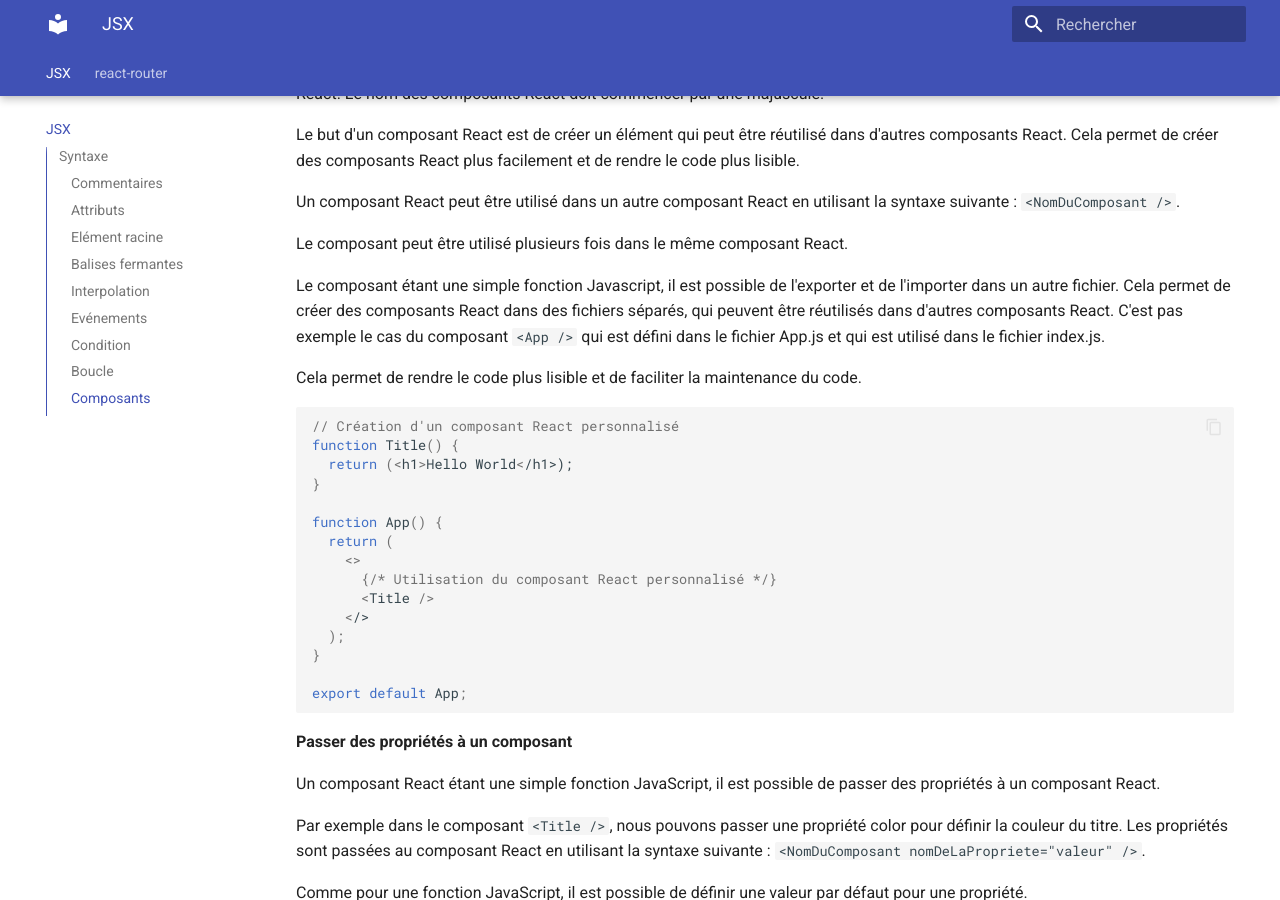
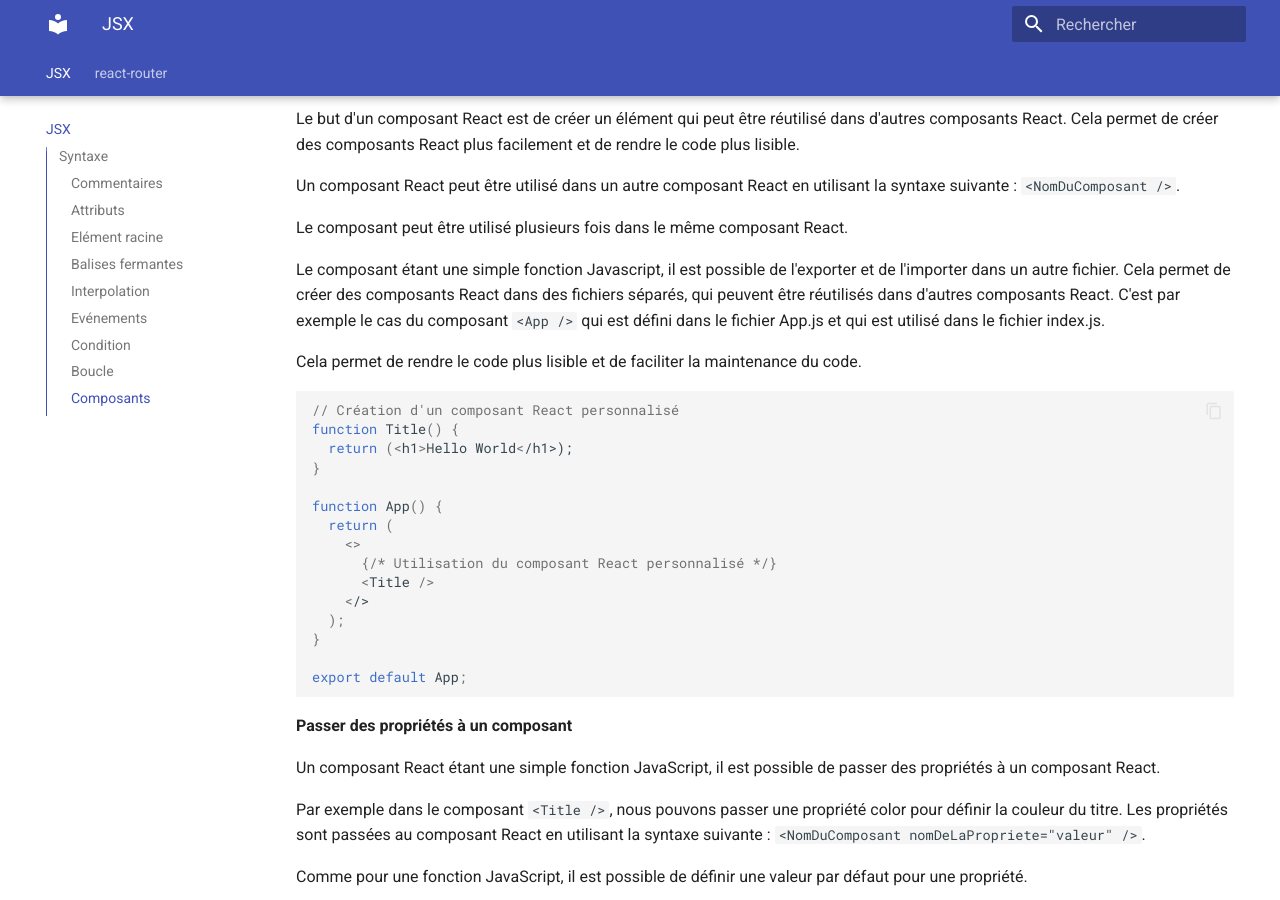
Before and after one commit to but-sd/guide-react, an MkDocs documentation site: the page built from docs/index.md, in a window 1280 px wide and 900 px high, scrolled down 6758 px. Built offline with MkDocs 1.6.1 and Material for MkDocs 9.7.7, drawn with Linux system fonts in a browser that asks for light colours; some of the changed text lies outside the part shown.

Commit message:
📝 Improve clarity and readability of JSX documentation

```diff
--- a/docs/index.md
+++ b/docs/index.md
@@ -326,7 +324,7 @@
 
 Le composant peut être utilisé plusieurs fois dans le même composant React.
 
-Le composant étant une simple fonction Javascript, il est possible de l'exporter et de l'importer dans un autre fichier. Cela permet de créer des composants React dans des fichiers séparés, qui peuvent être réutilisés dans d'autres composants React. C'est pas exemple le cas du composant `<App />` qui est défini dans le fichier App.js et qui est utilisé dans le fichier index.js.
+Le composant étant une simple fonction Javascript, il est possible de l'exporter et de l'importer dans un autre fichier. Cela permet de créer des composants React dans des fichiers séparés, qui peuvent être réutilisés dans d'autres composants React. C'est par exemple le cas du composant `<App />` qui est défini dans le fichier App.js et qui est utilisé dans le fichier index.js.
 
 Cela permet de rendre le code plus lisible et de faciliter la maintenance du code.
 
```
Also changed, not shown: other parts of docs/index.md (+2 -4 lines).
